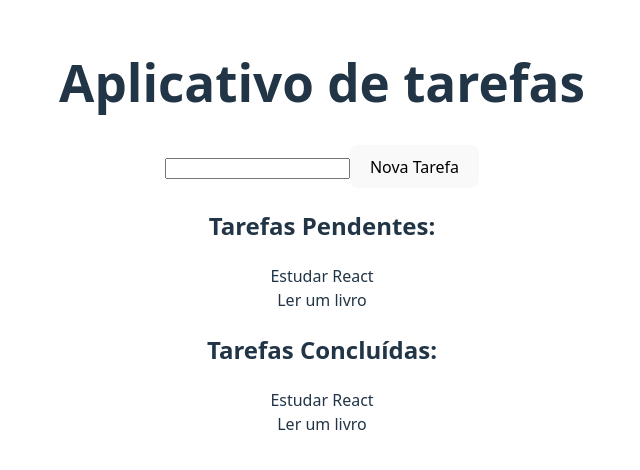
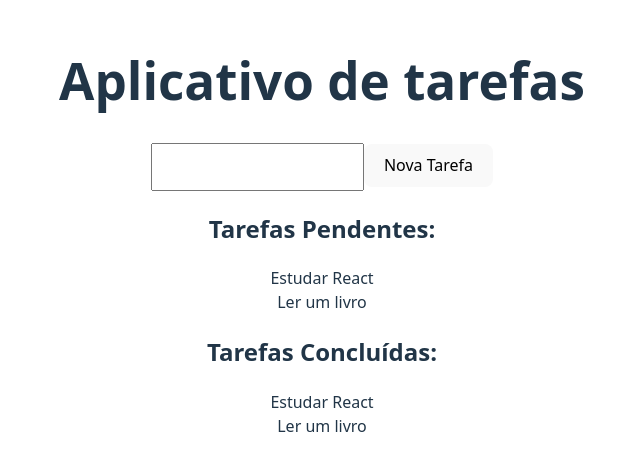
Before and after one commit to LucasGabriel021/App-Task, a React (Vite) app: page / in a window 1280 px wide. Shown: the part 172-642 px from the top of the page, without its empty margins (318-958 px from the left). Built offline with nearby package versions, Linux system fonts and the light colour scheme.

Commit message:
feat: criando css de NovaTarefa

```diff
--- a/src/components/NovaTarefa/NovaTarefa.jsx
+++ b/src/components/NovaTarefa/NovaTarefa.jsx
@@ -1,4 +1,5 @@
 import React, { useState } from 'react'
+import styles from "./NovaTarefa.module.css"
 
 export default function NovaTarefa({tarefas, setTarefas}) {
   const [titulo, setTitulo] = useState('');
@@ -22,7 +23,7 @@ export default function NovaTarefa({tarefas, setTarefas}) {
 
   return (
     <div className="nova-tarefa">
-        <input type="text" value={titulo} onChange={(e) => setTitulo(e.target.value)}/>
+        <input type="text" className={styles.inputText} value={titulo} onChange={(e) => setTitulo(e.target.value)}/>
         <button type="button" onClick={novaTarefa}>
             Nova Tarefa
         </button>
--- /dev/null
+++ b/src/components/NovaTarefa/NovaTarefa.module.css
@@ -0,0 +1,7 @@
+.inputText {
+    width: auto;
+    height: 48px;
+    box-sizing: border-box;
+    padding: 8px 16px 8px 16px;
+    outline: none;
+}
```
